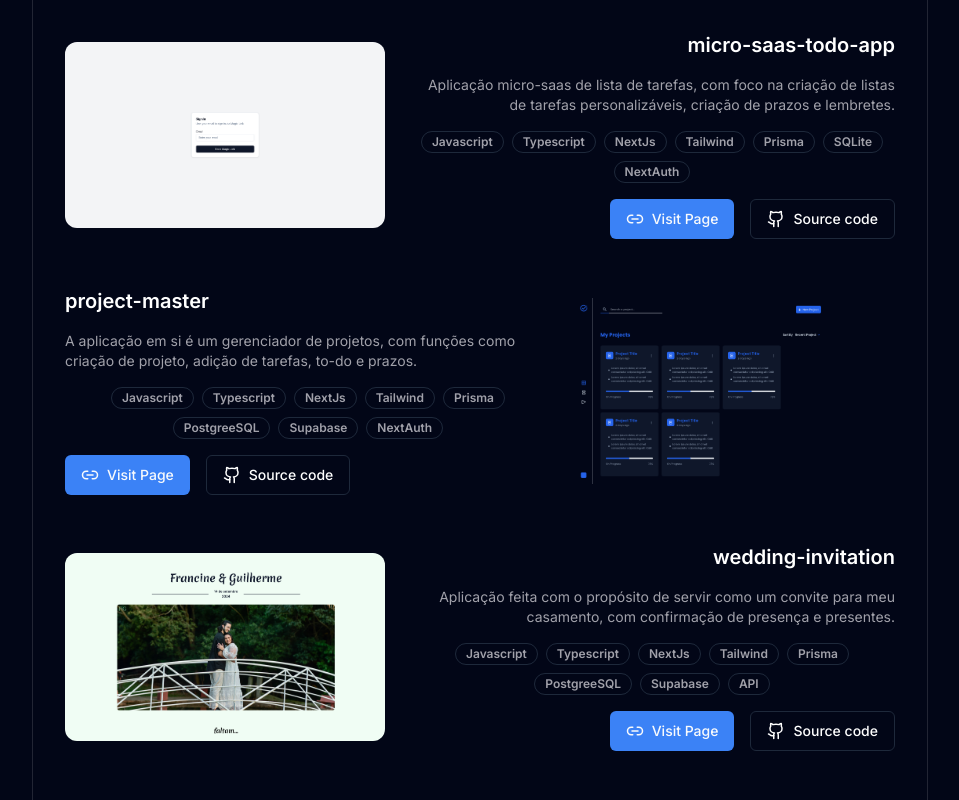
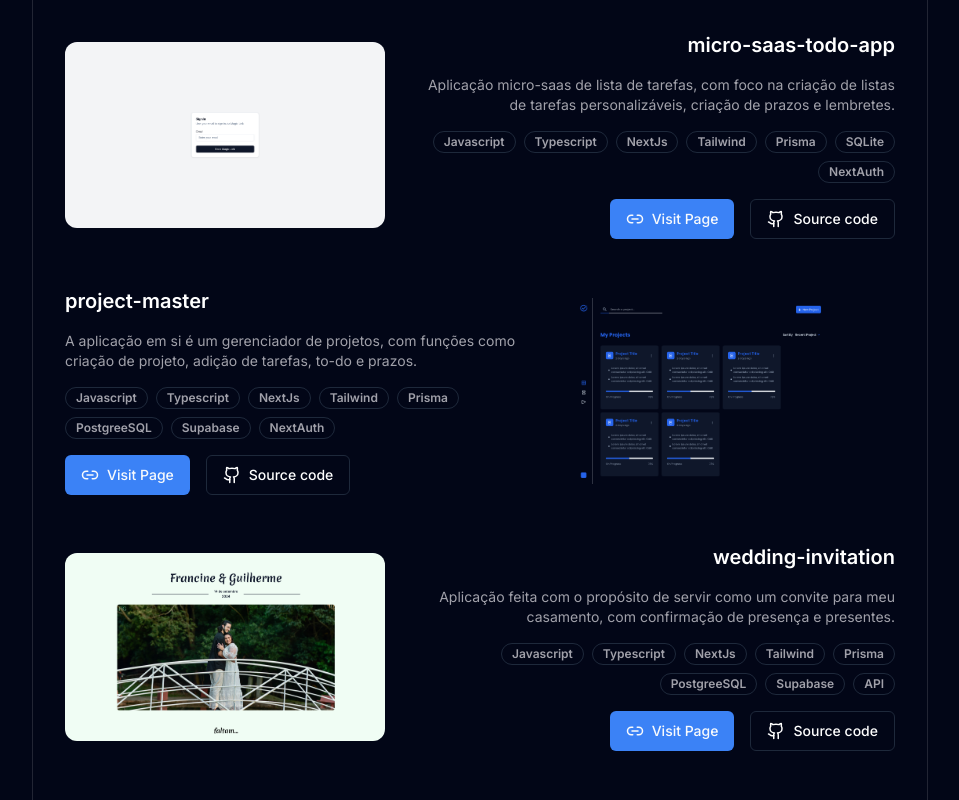
Before and after one commit to Guilherme-RNovaes/portfolioV2, a Next.js app: page / in a window 1280 px wide. Shown: the part 980-1780 px from the top of the page, without its empty margins (280-1239 px from the left). Built offline with nearby package versions, Linux system fonts and the light colour scheme; what @xpd/tailwind-3dtransforms would draw is missing.

Commit message:
style: add conditional to right or left stack badges

```diff
--- a/app/_components/ProjectCard.tsx
+++ b/app/_components/ProjectCard.tsx
@@ -65,7 +65,7 @@ const ProjectCard = ({ direction, name, img, description, stacks, link, source }
       <div className={`flex flex-col items-center ${isRightDirection ? 'md:items-start' : 'md:items-end md:text-right'}`}>
         <h1 className="pb-4 font-semibold text-xl">{name}</h1>
         <p className="text-sm text-zinc-400 pb-4 max-w-xl">{description}</p>
-        <div className="flex items-center justify-center gap-2 mb-4 flex-wrap">
+        <div className={`flex items-center justify-center ${isRightDirection ? 'md:justify-start' : 'md:justify-end'} gap-2 mb-4 flex-wrap`}>
           {stacks.map((stack, index) => (
             <Badge variant="outline" key={index}>
               <p className="text-zinc-400 font-semibold">{stack}</p>
```
